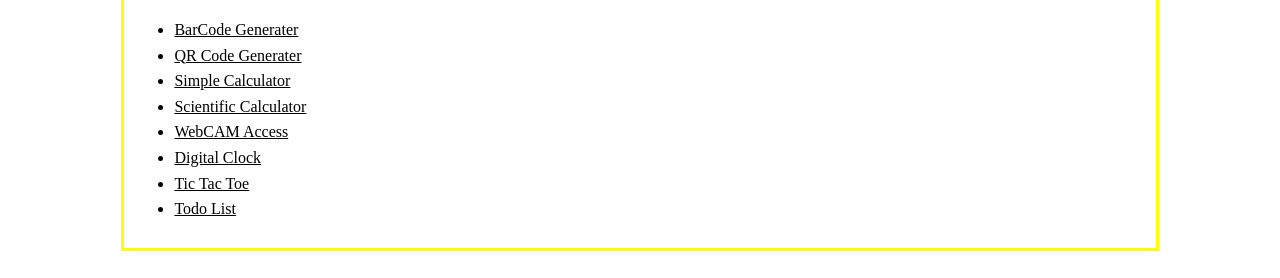
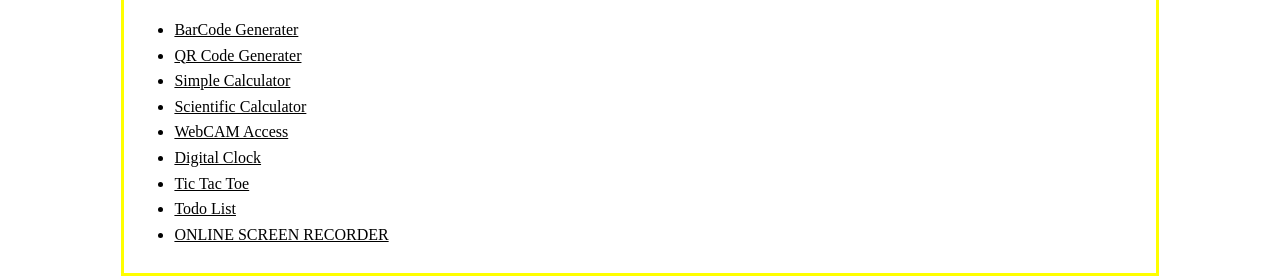
Before and after one commit to mrkishorekumar/JavaScript, a plain HTML site: page index.html in a window 1280 px wide. Shown: the part 540-818 px from the top of the page. Drawn offline with Linux system fonts and the light colour scheme.

Commit message:
Update index.html

```diff
--- a/index.html
+++ b/index.html
@@ -37,6 +37,7 @@
 			<li><a href="project/Digital Clock.html">Digital Clock</a></li>
 			<li><a href="project/Tic Tac Toe/index.html">Tic Tac Toe</a></li>
 			<li><a href="project/Todo List/index.html">Todo List</a></li>
+			<li><a href="https://rec.mrkishorekumar.com/">ONLINE SCREEN RECORDER</a></li>
 		</ul>
 	</header>
 	<br><br><br>
```
